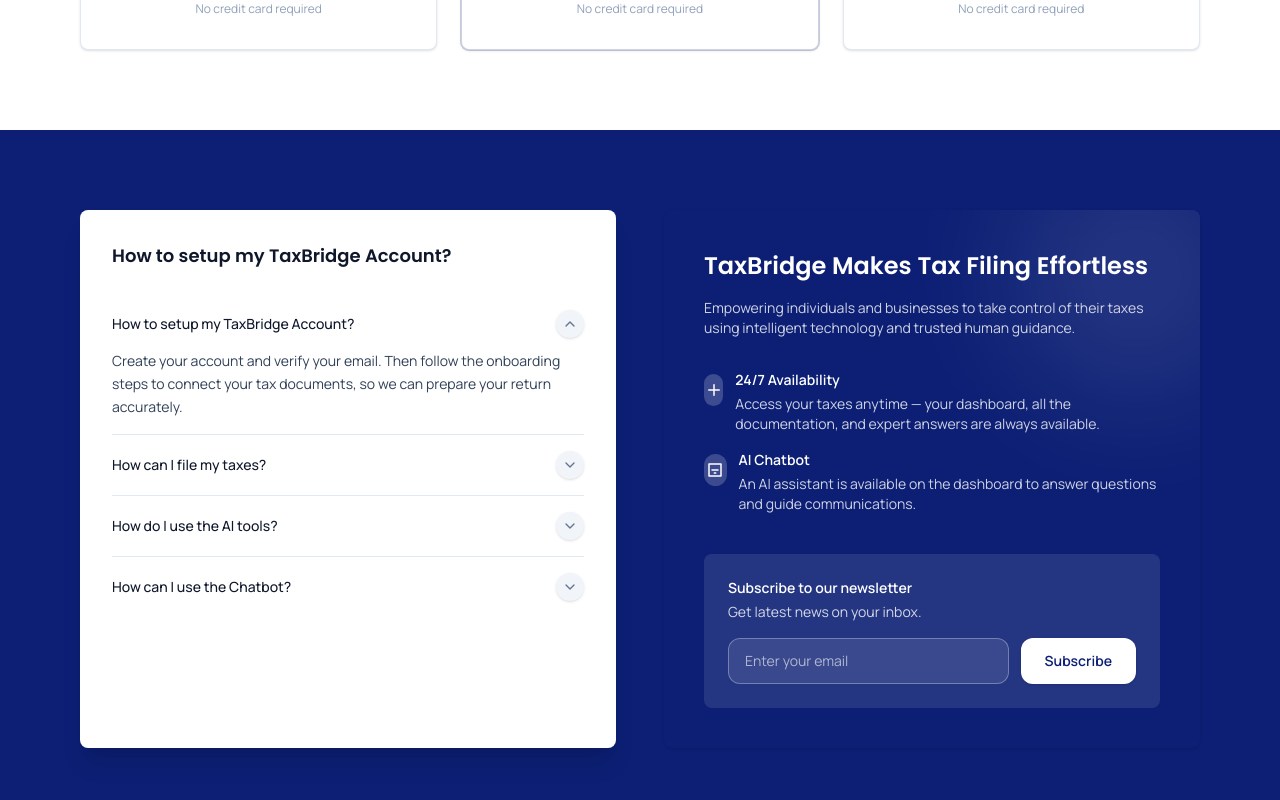
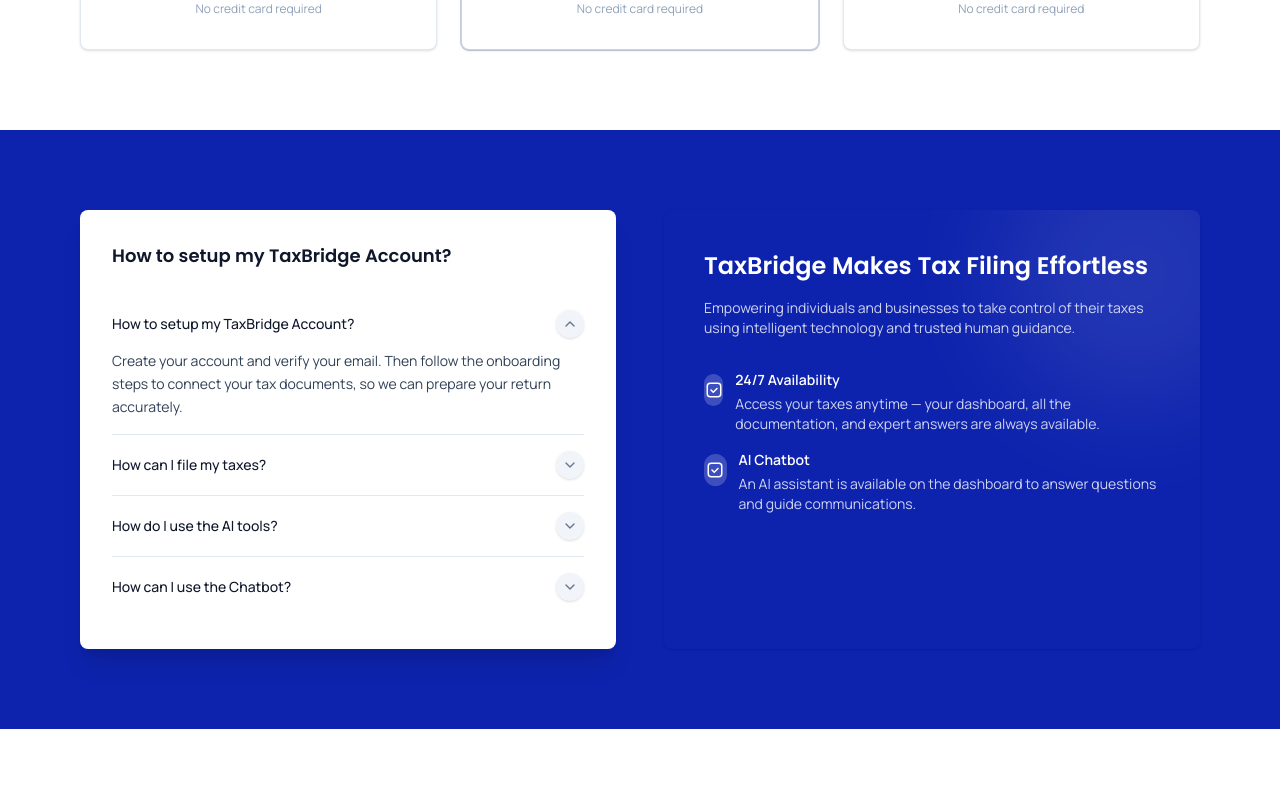
Before and after one commit to L-i-v-i-a/TaxBridge, a Next.js app in the folder frontend/: page /pricing in a window 1280 px wide. Shown: the part 860-1660 px from the top of the page. Built offline with nearby package versions, Linux system fonts and the light colour scheme.

Commit message:
add pricing colour

```diff
--- a/frontend/components/FaqHighlightSection.tsx
+++ b/frontend/components/FaqHighlightSection.tsx
@@ -36,7 +36,16 @@
           <div className="mt-6 space-y-4">
             <div className="flex items-start gap-3">
               <span className="mt-1 flex h-6 w-6 items-center justify-center rounded-full bg-white/15 text-xs">
-                ✓
+                <svg width="16" height="16" viewBox="0 0 24 24" fill="none" xmlns="http://www.w3.org/2000/svg">
+                  <rect x="3" y="3" width="18" height="18" rx="4" stroke="currentColor" strokeWidth="2" />
+                  <path
+                    d="M8 12l3 3 5-5"
+                    stroke="currentColor"
+                    strokeWidth="2"
+                    strokeLinecap="round"
+                    strokeLinejoin="round"
+                  />
+                </svg>
               </span>
               <div>
                 <p className="text-sm font-semibold">24/7 Availability</p>
@@ -48,7 +57,16 @@
             </div>
             <div className="flex items-start gap-3">
               <span className="mt-1 flex h-6 w-6 items-center justify-center rounded-full bg-white/15 text-xs">
-                ✓
+                <svg width="16" height="16" viewBox="0 0 24 24" fill="none" xmlns="http://www.w3.org/2000/svg">
+                  <rect x="3" y="3" width="18" height="18" rx="4" stroke="currentColor" strokeWidth="2" />
+                  <path
+                    d="M8 12l3 3 5-5"
+                    stroke="currentColor"
+                    strokeWidth="2"
+                    strokeLinecap="round"
+                    strokeLinejoin="round"
+                  />
+                </svg>
               </span>
               <div>
                 <p className="text-sm font-semibold">AI Chatbot</p>
--- a/frontend/components/Pricing.tsx
+++ b/frontend/components/Pricing.tsx
@@ -126,7 +126,7 @@
             />
           </button>
           <span className="text-sm font-semibold text-slate-500">Yearly</span>
-          <span className="rounded-full bg-[var(--brand)] px-3 py-1 text-xs font-semibold text-white">
+          <span className="rounded-full bg-[#0D23AD] px-3 py-1 text-xs font-semibold text-white">
             Save 35%
           </span>
         </div>
@@ -194,7 +194,7 @@
               <div className="mt-8 flex flex-col gap-3">
                 <button
                   type="button"
-                  className="inline-flex w-full items-center justify-center rounded-full px-6 py-3 text-sm font-semibold text-white bg-[var(--brand)] transition hover:bg-[var(--brand)]/90"
+                  className="inline-flex w-full items-center justify-center rounded-full px-6 py-3 text-sm font-semibold text-white bg-[#0D23AD] transition hover:bg-[var(--brand)]/90"
                 >
                   Start Free Trial
                 </button>
@@ -211,7 +211,7 @@
       <div
         ref={bottomRef}
         className={
-          "mt-20 bg-[var(--brand)] py-20 transition-all duration-700 ease-out " +
+          "mt-20 bg-[#0D23AD] py-20 transition-all duration-700 ease-out " +
           (bottomInView ? "opacity-100 translate-y-0" : "opacity-0 translate-y-8")
         }
       >
@@ -259,26 +259,22 @@
               </div>
             </div>
 
-            <div className="relative overflow-hidden rounded-lg bg-[var(--brand)] p-10 text-white shadow-sm">
-              <div className="absolute -right-16 -top-16 h-64 w-64 rounded-full bg-white/10 blur-3xl" />
-              <h3 className="text-2xl font-semibold">TaxBridge Makes Tax Filing Effortless</h3>
-              <p className="mt-4 max-w-md text-sm text-white/80">
-                Empowering individuals and businesses to take control of their taxes using intelligent technology and trusted human guidance.
-              </p>
+            <div className="relative overflow-hidden rounded-lg bg-[#0D23AD] p-10 text-white shadow-sm flex flex-col justify-between">
+              <div>
+                <div className="absolute -right-16 -top-16 h-64 w-64 rounded-full bg-white/10 blur-3xl" />
+                <h3 className="text-2xl font-semibold">TaxBridge Makes Tax Filing Effortless</h3>
+                <p className="mt-4 max-w-md text-sm text-white/80">
+                  Empowering individuals and businesses to take control of their taxes using intelligent technology and trusted human guidance.
+                </p>
+              </div>
 
-              <div className="mt-8 space-y-4">
+              <div className="mt-8 flex-1 space-y-4">
                 <div className="flex items-start gap-3">
                   <span className="mt-1 flex h-8 w-8 items-center justify-center rounded-full bg-white/20 text-white">
                     <svg width="18" height="18" viewBox="0 0 24 24" fill="none" xmlns="http://www.w3.org/2000/svg">
+                      <rect x="3" y="3" width="18" height="18" rx="4" stroke="currentColor" strokeWidth="2" />
                       <path
-                        d="M5 12H19"
-                        stroke="currentColor"
-                        strokeWidth="2"
-                        strokeLinecap="round"
-                        strokeLinejoin="round"
-                      />
-                      <path
-                        d="M12 5V19"
+                        d="M8 12l3 3 5-5"
                         stroke="currentColor"
                         strokeWidth="2"
                         strokeLinecap="round"
@@ -296,22 +292,9 @@
                 <div className="flex items-start gap-3">
                   <span className="mt-1 flex h-8 w-8 items-center justify-center rounded-full bg-white/20 text-white">
                     <svg width="18" height="18" viewBox="0 0 24 24" fill="none" xmlns="http://www.w3.org/2000/svg">
+                      <rect x="3" y="3" width="18" height="18" rx="4" stroke="currentColor" strokeWidth="2" />
                       <path
-                        d="M4 4H20V20H4V4Z"
-                        stroke="currentColor"
-                        strokeWidth="2"
-                        strokeLinecap="round"
-                        strokeLinejoin="round"
-                      />
-                      <path
-                        d="M8 12H16"
-                        stroke="currentColor"
-                        strokeWidth="2"
-                        strokeLinecap="round"
-                        strokeLinejoin="round"
-                      />
-                      <path
-                        d="M11 16H13"
+                        d="M8 12l3 3 5-5"
                         stroke="currentColor"
                         strokeWidth="2"
                         strokeLinecap="round"
@@ -328,27 +311,6 @@
                 </div>
               </div>
 
-              <div className="mt-10 rounded-lg bg-white/10 p-6">
-                <p className="text-sm font-semibold text-white">Subscribe to our newsletter</p>
-                <p className="mt-1 text-sm text-white/80">Get latest news on your inbox.</p>
-                <form className="mt-4 flex flex-col gap-3 sm:flex-row">
-                  <label className="sr-only" htmlFor="newsletter-email">
-                    Email address
-                  </label>
-                  <input
-                    id="newsletter-email"
-                    type="email"
-                    placeholder="Enter your email"
-                    className="flex-1 rounded-xl border border-white/30 bg-white/10 px-4 py-3 text-sm text-white placeholder:text-white/60 focus:border-white/60 focus:outline-none focus:ring-2 focus:ring-white/30"
-                  />
-                  <button
-                    type="submit"
-                    className="rounded-xl bg-white px-6 py-3 text-sm font-semibold text-[var(--brand)] shadow-sm transition hover:bg-white/90"
-                  >
-                    Subscribe
-                  </button>
-                </form>
-              </div>
             </div>
           </div>
         </div>
--- a/frontend/src/app/(pages)/pricing/page.tsx
+++ b/frontend/src/app/(pages)/pricing/page.tsx
@@ -1,6 +1,5 @@
 import Nav from "../../../../components/nav"
 import Pricing from "../../../../components/Pricing"
-import FaqHighlightSection from "../../../../components/FaqHighlightSection"
 import NewsletterSection from "../../../../components/NewsletterSection";
 import SiteFooter from "../../../../components/SiteFooter";
 
```
